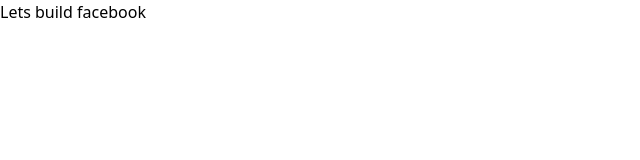
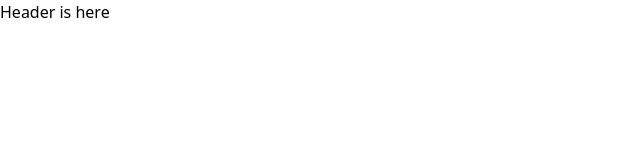
Before and after one commit to onyegood/facebook-clone-nextjs, a Next.js app: page / in a window 1280 px wide. Shown: the top 160 px of the page, without its empty margins (0-640 px from the left). Built offline with nearby package versions, Linux system fonts and the light colour scheme.

Commit message:
Refactored head to a reusable component

```diff
--- /dev/null
+++ b/components/head/index.tsx
@@ -0,0 +1,18 @@
+import Head from 'next/head';
+import React from 'react';
+
+interface IProps {
+  description?: string
+  title?: string
+}
+const HeadComponent: React.FC<IProps> = ({ description, title }) => {
+  return (
+    <Head>
+      <title>Facebook {title ? `| ${title}` : ''}</title>
+      <meta name="description" content={`${description ? description : 'Social Media App'}`} />
+      <link rel="icon" href="/favicon.ico" />
+    </Head>
+  );
+};
+
+export default HeadComponent;
--- /dev/null
+++ b/components/header/index.tsx
@@ -0,0 +1,9 @@
+import React from 'react'
+
+ const HeaderComponent = () => {
+  return (
+    <div>Header is here</div>
+  )
+}
+
+export default HeaderComponent;
--- a/pages/index.tsx
+++ b/pages/index.tsx
@@ -1,16 +1,13 @@
 import type { NextPage } from 'next'
 import Head from 'next/head'
+import HeadComponent from '../components/head'
+import HeaderComponent from '../components/header'
 
 const Home: NextPage = () => {
   return (
     <div>
-      <Head>
-        <title>Facebook</title>
-        <meta name="description" content="Social Media App" />
-        <link rel="icon" href="/favicon.ico" />
-      </Head>
-
-      <h1>Lets build facebook</h1>
+      <HeadComponent />
+      <HeaderComponent />
     </div>
   )
 }
```
